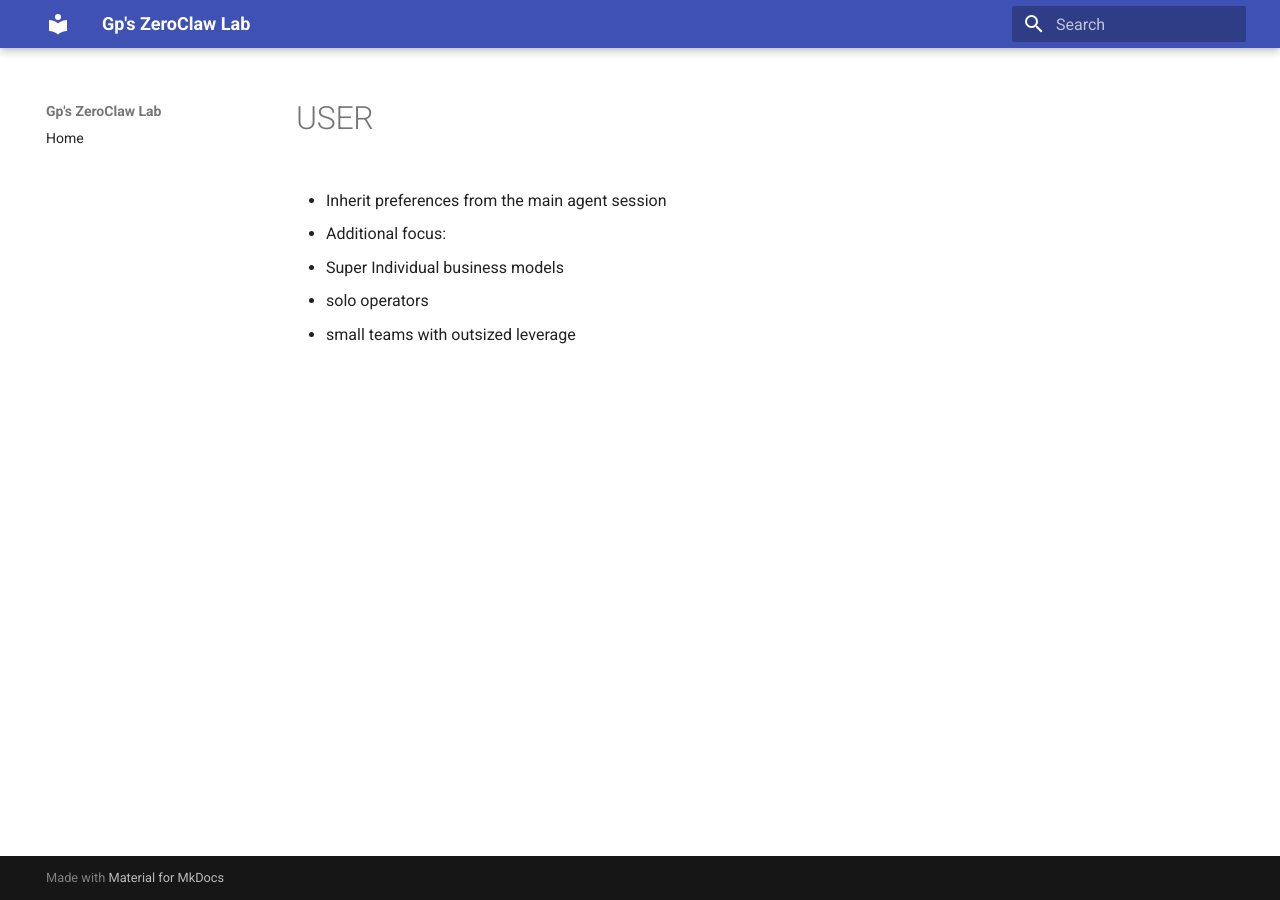
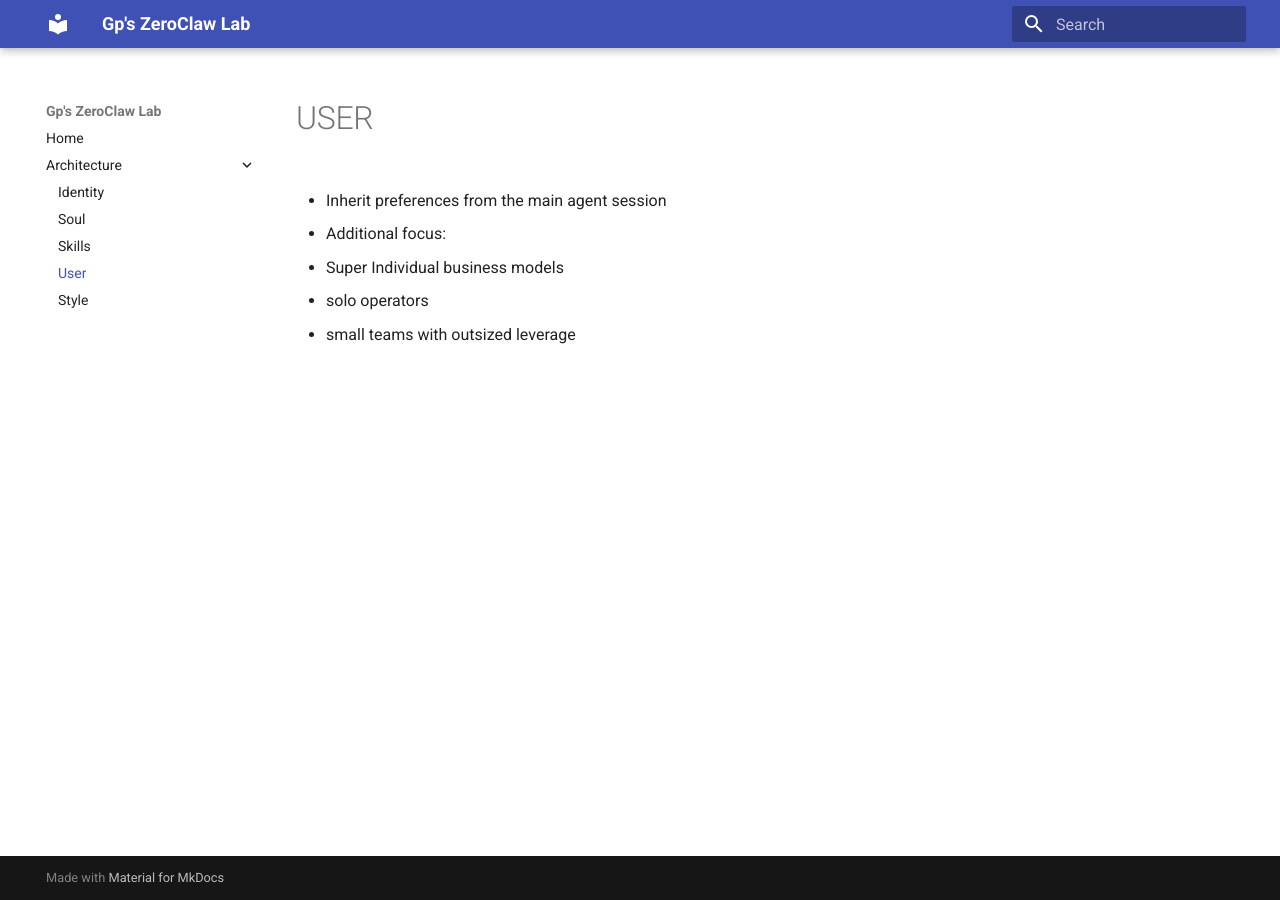
Before and after one commit to GIJIRPOX26/my-zeroclaw-agents, an MkDocs documentation site: the page built from docs/02-Agents/Nova/USER.md, in a window 1280 px wide. Built offline with MkDocs 1.6.1 and Material for MkDocs 9.7.7, drawn with Linux system fonts in a browser that asks for light colours; part of the change alters nothing that is shown.

Commit message:
Update mkdocs.yml

```diff
--- a/mkdocs.yml
+++ b/mkdocs.yml
@@ -5,3 +5,9 @@ theme:
 
 nav:
   - Home: index.md
+  - Architecture:
+      - Identity: 02-Agents/Nova/IDENTITY.md
+      - Soul: 02-Agents/Nova/SOUL.md
+      - Skills: 02-Agents/Nova/SKILL.md
+      - User: 02-Agents/Nova/USER.md
+      - Style: 02-Agents/Nova/STYLE.md
```
